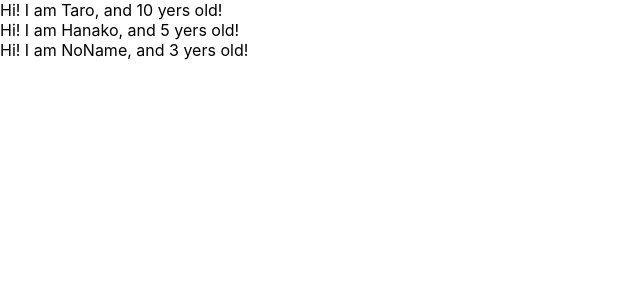
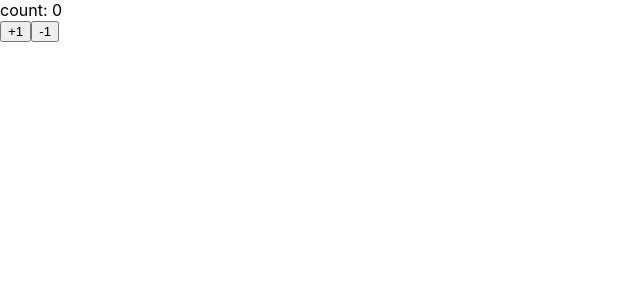
Before and after one commit to riku-1219/udemy-react-redux-crud-application, a React (Create React App) app: page / in a window 1280 px wide. Shown: the top 300 px of the page, without its empty margins (0-640 px from the left). Built offline with nearby package versions, Linux system fonts and the light colour scheme.

Commit message:
learn state and setState

```diff
--- a/src/App.jsx
+++ b/src/App.jsx
@@ -1,32 +1,30 @@
 import React from "react";
-import PropTypes from "prop-types";
 
-const App = () => {
-  const profiles = [
-    { name: "Taro", age: 10 },
-    { name: "Hanako", age: 5 },
-    { name: "NoName", age: 3 },
-  ];
-  return (
-    <div>
-      {profiles.map((profile, i) => {
-        return <User name={profile.name} age={profile.age} key={i} />;
-      })}
-    </div>
-  );
-};
+const App = () => <Counter></Counter>;
 
-const User = (props) => {
-  return (
-    <div>
-      Hi! I am {props.name}, and {props.age} yers old!
-    </div>
-  );
-};
+class Counter extends React.Component {
+  constructor(props) {
+    super(props);
+    this.state = { count: 0 };
+  }
 
-User.propTypes = {
-  name: PropTypes.string,
-  age: PropTypes.number.isRequired,
-};
+  handlePlusButton = () => {
+    this.setState({ count: this.state.count + 1 });
+  };
+
+  handleMinusButton = () => {
+    this.setState({ count: this.state.count - 1 });
+  }
+
+  render() {
+    return (
+      <React.Fragment>
+        <div>count: {this.state.count}</div>
+        <button onClick={this.handlePlusButton}>+1</button>
+        <button onClick={this.handleMinusButton}>-1</button>
+      </React.Fragment>
+    );
+  }
+}
 
 export default App;
```
